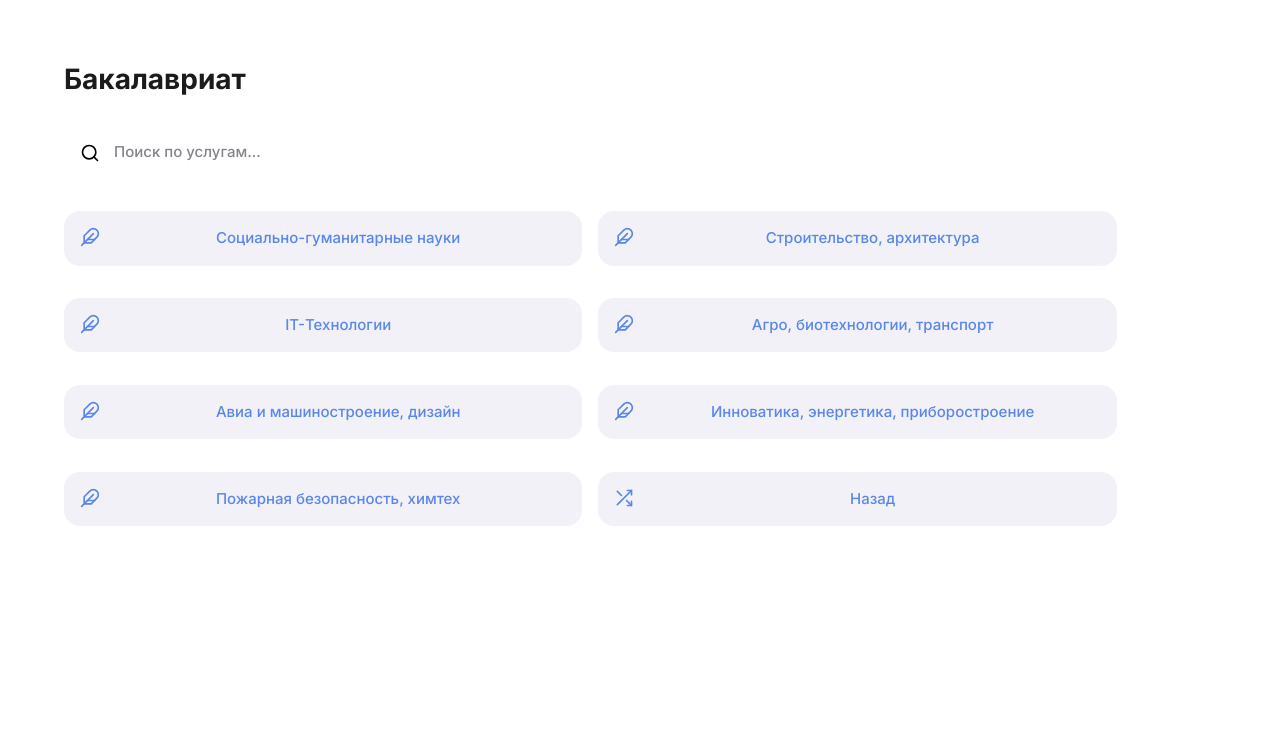
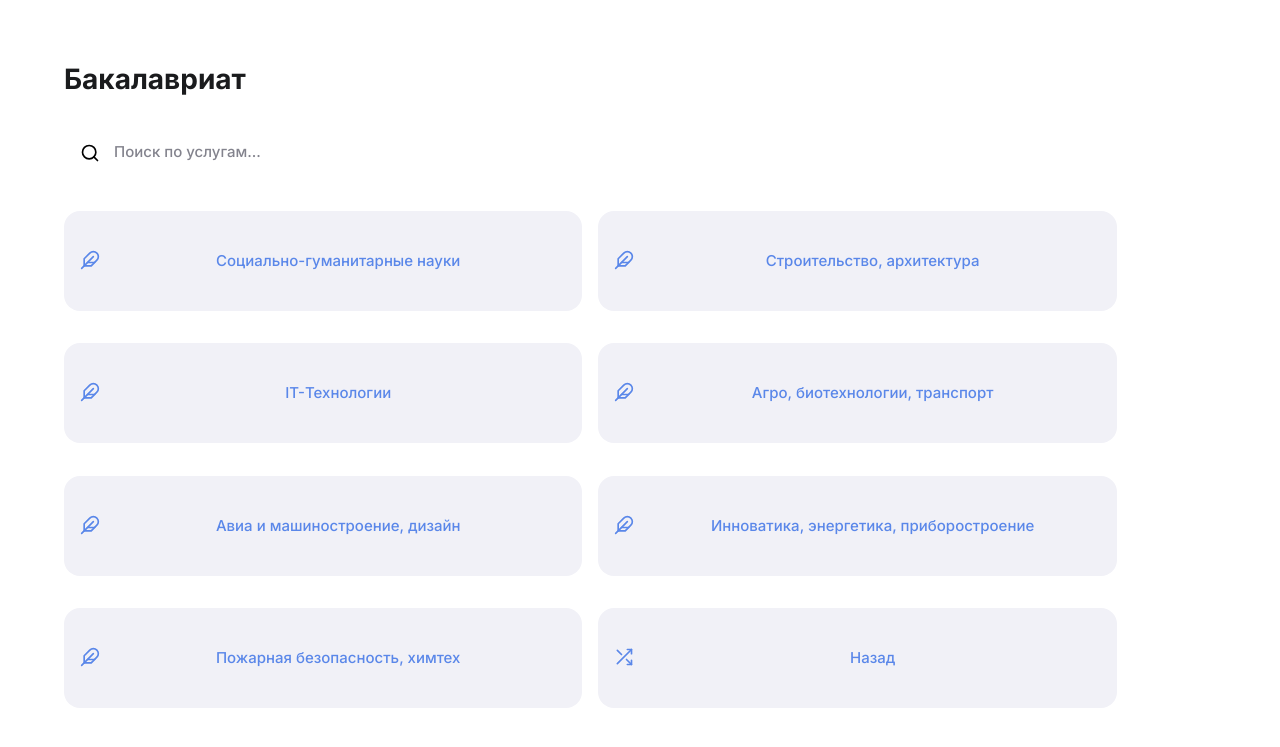
Before and after one commit to Pingwinshik/ElectronicQueue, a Flask app: page /client in a window 1280 px wide, after a click on "Бакалавриат". Shown: the top 747 px of the page. Run offline with Flask 2, Linux system fonts and the light colour scheme; data that the repository does not hold is empty.

Commit message:
Build 18.01.2023 22:51

```diff
--- a/templates/client.html
+++ b/templates/client.html
@@ -91,8 +91,8 @@
             </div>
           </div>
           <br />
-          <div class="w3-container" style="width: 43%" display="inline">
-            <span<h2 class="text-blackish"><b>Для иностранцев</b><span class="text-dark-grey"> For foreigners</h2></span></span>
+          <div style="width: 100%" display="inline">
+            <h2 class="text-blackish"><b>Для иностранцев</b><span class="text-dark-grey"> For foreigners</span></h2>
           </div>
           <div class="carousel" data-flickity='{ "draggable": false, "pageDots": false, "prevNextButtons": false, "contain": true, "cellAlign": "left"}'>
             <div class="carousel-cell a-button-grey-blue" onclick="load({type: 'Ч', room: '1-113'})" style="width: 150px; height: 96px">
@@ -195,29 +195,35 @@
             Поиск по услугам...
           </p>
         </div>
-        <div class="w3-container w3-margin-top w3-margin-bottom" style="width: 100%">
-          <button class="w3-button w3-padding-16 a-button-grey-blue w3-margin-top w3-block w3-round-xlarge a-button-grey-blue-hover" name="button" onclick="document.getElementById('bach_soc').style.display='block'">
+        <div class="w3-container w3-margin-top w3-margin-bottom w3-bar">
+          <button class="w3-button w3-padding-16 a-button-grey-blue w3-margin-top w3-margin-right w3-bar-item w3-round-xlarge a-button-grey-blue-hover" name="button" style="width: 45%; height:12.5vh" onclick="document.getElementById('bach_soc_t').style.display='block'">
             <img class="search-icon" src="../static/img/icons/feather.svg" alt="Перо" width="20" height="20" align="left" style="margin-right: 10px" />Социально-гуманитарные науки
           </button>
-          <button class="w3-button w3-padding-16 a-button-grey-blue w3-margin-top w3-block w3-round-xlarge a-button-grey-blue-hover" name="button" onclick="document.getElementById('bach_build').style.display='block'">
+          <button class="w3-button w3-padding-16 a-button-grey-blue w3-margin-top w3-bar-item w3-round-xlarge a-button-grey-blue-hover" name="button" style="width: 45%; height:12.5vh" onclick="document.getElementById('bach_build_t').style.display='block'">
             <img class="search-icon" src="../static/img/icons/feather.svg" alt="Перо" width="20" height="20" align="left" style="margin-right: 10px" />Строительство, архитектура
           </button>
-          <button class="w3-button w3-padding-16 a-button-grey-blue w3-margin-top w3-block w3-round-xlarge a-button-grey-blue-hover" name="button" onclick="document.getElementById('bach_it').style.display='block'">
+        </div>
+        <div class="w3-container w3-margin-top w3-margin-bottom w3-bar">
+          <button class="w3-button w3-padding-16 a-button-grey-blue w3-margin-top w3-bar-item w3-round-xlarge a-button-grey-blue-hover" name="button" style="width: 45%; height:12.5vh" onclick="document.getElementById('bach_it_t').style.display='block'">
             <img class="search-icon" src="../static/img/icons/feather.svg" alt="Перо" width="20" height="20" align="left" style="margin-right: 10px" />IT-Технологии
           </button>
-          <button class="w3-button w3-padding-16 a-button-grey-blue w3-margin-top w3-block w3-round-xlarge a-button-grey-blue-hover" name="button" onclick="document.getElementById('bach_agro').style.display='block'">
+          <button class="w3-button w3-padding-16 a-button-grey-blue w3-margin-top w3-margin-left w3-bar-item w3-round-xlarge a-button-grey-blue-hover" name="button" style="width: 45%; height:12.5vh" onclick="document.getElementById('bach_agro_t').style.display='block'">
             <img class="search-icon" src="../static/img/icons/feather.svg" alt="Перо" width="20" height="20" align="left" style="margin-right: 10px" />Агро, биотехнологии, транспорт
           </button>
-          <button class="w3-button w3-padding-16 a-button-grey-blue w3-margin-top w3-block w3-round-xlarge a-button-grey-blue-hover" name="button" onclick="document.getElementById('bach_avia').style.display='block'">
+        </div>
+        <div class="w3-container w3-margin-top w3-margin-bottom w3-bar">
+          <button class="w3-button w3-padding-16 a-button-grey-blue w3-margin-top w3-margin-right w3-bar-item w3-round-xlarge a-button-grey-blue-hover" name="button" style="width: 45%; height:12.5vh" onclick="document.getElementById('bach_avia_t').style.display='block'">
             <img class="search-icon" src="../static/img/icons/feather.svg" alt="Перо" width="20" height="20" align="left" style="margin-right: 10px" />Авиа и машиностроение, дизайн
           </button>
-          <button class="w3-button w3-padding-16 a-button-grey-blue w3-margin-top w3-block w3-round-xlarge a-button-grey-blue-hover" name="button" onclick="document.getElementById('bach_inno').style.display='block'">
-            <img class="search-icon" src="../static/img/icons/feather.svg" alt="Перо" width="20" height="20" align="left" style="margin-right: 10px" />Инноватика, энергетика, прибор.
+          <button class="w3-button w3-padding-16 a-button-grey-blue w3-margin-top w3-bar-item w3-round-xlarge a-button-grey-blue-hover" name="button" style="width: 45%; height:12.5vh" onclick="document.getElementById('bach_inno_t').style.display='block'">
+            <img class="search-icon" src="../static/img/icons/feather.svg" alt="Перо" width="20" height="20" align="left" style="margin-right: 10px" />Инноватика, энергетика, приборостроение
           </button>
-          <button class="w3-button w3-padding-16 a-button-grey-blue w3-margin-top w3-block w3-round-xlarge a-button-grey-blue-hover" name="button" onclick="document.getElementById('bach_chem').style.display='block'">
+        </div>
+        <div class="w3-container w3-margin-top w3-margin-bottom w3-bar">
+          <button class="w3-button w3-padding-16 a-button-grey-blue w3-margin-top w3-bar-item w3-round-xlarge a-button-grey-blue-hover" name="button" style="width: 45%; height:12.5vh" onclick="document.getElementById('bach_chem_t').style.display='block'">
             <img class="search-icon" src="../static/img/icons/feather.svg" alt="Перо" width="20" height="20" align="left" style="margin-right: 10px" />Пожарная безопасность, химтех
           </button>
-          <button class="w3-button w3-padding-16 a-button-grey-blue w3-margin-top w3-block w3-round-xlarge a-button-grey-blue-hover" name="button" onclick="openTab('Start')">
+          <button class="w3-button w3-padding-16 a-button-grey-blue w3-margin-top w3-margin-left w3-bar-item w3-round-xlarge a-button-grey-blue-hover" name="button" style="width: 45%; height:12.5vh" onclick="openTab('Start')">
             <img class="search-icon" src="../static/img/icons/shuffle.svg" alt="Перо" width="20" height="20" align="left" style="margin-right: 10px" />Назад
           </button>
         </div>
@@ -460,34 +466,34 @@
           </p>
         </div>
         <div class="w3-container w3-margin-top w3-margin-bottom w3-bar">
-          <button class="w3-button w3-padding-16 a-button-grey-blue w3-margin-top w3-margin-right w3-bar-item w3-round-xlarge a-button-grey-blue-hover" name="button" style="width: 45%; height:12.5%" onclick="document.getElementById('bach_soc_t').style.display='block'">
+          <button class="w3-button w3-padding-16 a-button-grey-blue w3-margin-top w3-margin-right w3-bar-item w3-round-xlarge a-button-grey-blue-hover" name="button" style="width: 45%; height:12.5vh" onclick="document.getElementById('bach_soc_t').style.display='block'">
             <img class="search-icon" src="../static/img/icons/feather.svg" alt="Перо" width="20" height="20" align="left" style="margin-right: 10px" />Социально-гуманитарные науки
           </button>
-          <button class="w3-button w3-padding-16 a-button-grey-blue w3-margin-top w3-bar-item w3-round-xlarge a-button-grey-blue-hover" name="button" style="width: 45%; height:12.5%" onclick="document.getElementById('bach_build_t').style.display='block'">
+          <button class="w3-button w3-padding-16 a-button-grey-blue w3-margin-top w3-bar-item w3-round-xlarge a-button-grey-blue-hover" name="button" style="width: 45%; height:12.5vh" onclick="document.getElementById('bach_build_t').style.display='block'">
             <img class="search-icon" src="../static/img/icons/feather.svg" alt="Перо" width="20" height="20" align="left" style="margin-right: 10px" />Строительство, архитектура
           </button>
         </div>
         <div class="w3-container w3-margin-top w3-margin-bottom w3-bar">
-          <button class="w3-button w3-padding-16 a-button-grey-blue w3-margin-top w3-bar-item w3-round-xlarge a-button-grey-blue-hover" name="button" style="width: 45%; height:12.5%" onclick="document.getElementById('bach_it_t').style.display='block'">
+          <button class="w3-button w3-padding-16 a-button-grey-blue w3-margin-top w3-bar-item w3-round-xlarge a-button-grey-blue-hover" name="button" style="width: 45%; height:12.5vh" onclick="document.getElementById('bach_it_t').style.display='block'">
             <img class="search-icon" src="../static/img/icons/feather.svg" alt="Перо" width="20" height="20" align="left" style="margin-right: 10px" />IT-Технологии
           </button>
-          <button class="w3-button w3-padding-16 a-button-grey-blue w3-margin-top w3-margin-left w3-bar-item w3-round-xlarge a-button-grey-blue-hover" name="button" style="width: 45%; height:12.5%" onclick="document.getElementById('bach_agro_t').style.display='block'">
+          <button class="w3-button w3-padding-16 a-button-grey-blue w3-margin-top w3-margin-left w3-bar-item w3-round-xlarge a-button-grey-blue-hover" name="button" style="width: 45%; height:12.5vh" onclick="document.getElementById('bach_agro_t').style.display='block'">
             <img class="search-icon" src="../static/img/icons/feather.svg" alt="Перо" width="20" height="20" align="left" style="margin-right: 10px" />Агро, биотехнологии, транспорт
           </button>
         </div>
         <div class="w3-container w3-margin-top w3-margin-bottom w3-bar">
-          <button class="w3-button w3-padding-16 a-button-grey-blue w3-margin-top w3-margin-right w3-bar-item w3-round-xlarge a-button-grey-blue-hover" name="button" style="width: 45%; height:12.5%" onclick="document.getElementById('bach_avia_t').style.display='block'">
+          <button class="w3-button w3-padding-16 a-button-grey-blue w3-margin-top w3-margin-right w3-bar-item w3-round-xlarge a-button-grey-blue-hover" name="button" style="width: 45%; height:12.5vh" onclick="document.getElementById('bach_avia_t').style.display='block'">
             <img class="search-icon" src="../static/img/icons/feather.svg" alt="Перо" width="20" height="20" align="left" style="margin-right: 10px" />Авиа и машиностроение, дизайн
           </button>
-          <button class="w3-button w3-padding-16 a-button-grey-blue w3-margin-top w3-bar-item w3-round-xlarge a-button-grey-blue-hover" name="button" style="width: 45%; height:12.5%" onclick="document.getElementById('bach_inno_t').style.display='block'">
+          <button class="w3-button w3-padding-16 a-button-grey-blue w3-margin-top w3-bar-item w3-round-xlarge a-button-grey-blue-hover" name="button" style="width: 45%; height:12.5vh" onclick="document.getElementById('bach_inno_t').style.display='block'">
             <img class="search-icon" src="../static/img/icons/feather.svg" alt="Перо" width="20" height="20" align="left" style="margin-right: 10px" />Инноватика, энергетика, приборостроение
           </button>
         </div>
         <div class="w3-container w3-margin-top w3-margin-bottom w3-bar">
-          <button class="w3-button w3-padding-16 a-button-grey-blue w3-margin-top w3-bar-item w3-round-xlarge a-button-grey-blue-hover" name="button" style="width: 45%; height:12.5%" onclick="document.getElementById('bach_chem_t').style.display='block'">
+          <button class="w3-button w3-padding-16 a-button-grey-blue w3-margin-top w3-bar-item w3-round-xlarge a-button-grey-blue-hover" name="button" style="width: 45%; height:12.5vh" onclick="document.getElementById('bach_chem_t').style.display='block'">
             <img class="search-icon" src="../static/img/icons/feather.svg" alt="Перо" width="20" height="20" align="left" style="margin-right: 10px" />Пожарная безопасность, химтех
           </button>
-          <button class="w3-button w3-padding-16 a-button-grey-blue w3-margin-top w3-margin-left w3-bar-item w3-round-xlarge a-button-grey-blue-hover" name="button" style="width: 45%; height:12.5%" onclick="openTab('Start')">
+          <button class="w3-button w3-padding-16 a-button-grey-blue w3-margin-top w3-margin-left w3-bar-item w3-round-xlarge a-button-grey-blue-hover" name="button" style="width: 45%; height:12.5vh" onclick="openTab('Start')">
             <img class="search-icon" src="../static/img/icons/shuffle.svg" alt="Перо" width="20" height="20" align="left" style="margin-right: 10px" />Назад
           </button>
         </div>
```
